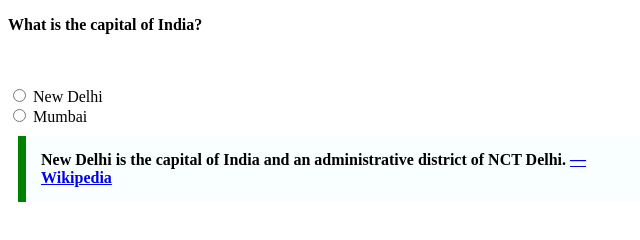
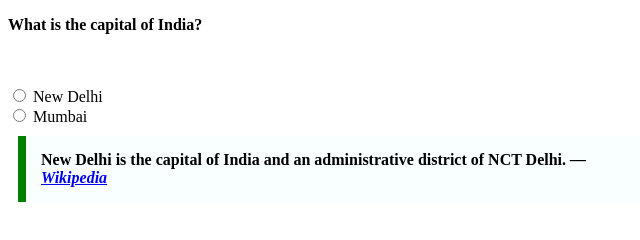
Before and after one commit to acciojob/trivia-vishalYadav89, a website: page main.html in a window 1280 px wide. Shown: the full height of the page, 0-640 px from the left. Drawn offline with Linux system fonts and the light colour scheme.

Commit message:
created a submission

```diff
--- a/main.html
+++ b/main.html
@@ -21,9 +21,9 @@
         font-weight: bold;
     ">
         New Delhi is the capital of India and an administrative district of NCT Delhi.
-		 <a href="https://en.wikipedia.org/wiki/New_Delhi" target="_blank">
-            — Wikipedia
-        </a>
+		 <cite>
+               — <a href="https://en.wikipedia.org/wiki/New_Delhi" target="_blank">Wikipedia</a>
+         </cite>
     </blockquote>
 
 </body>
```
